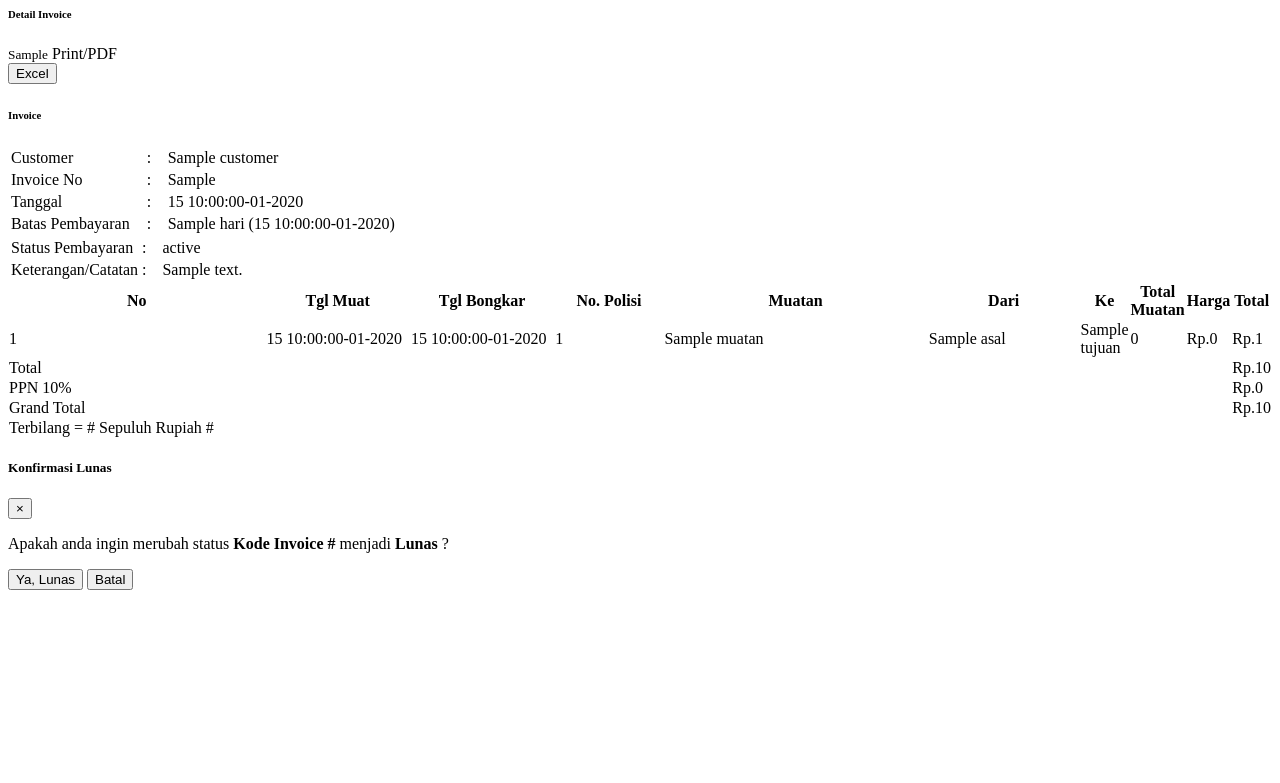
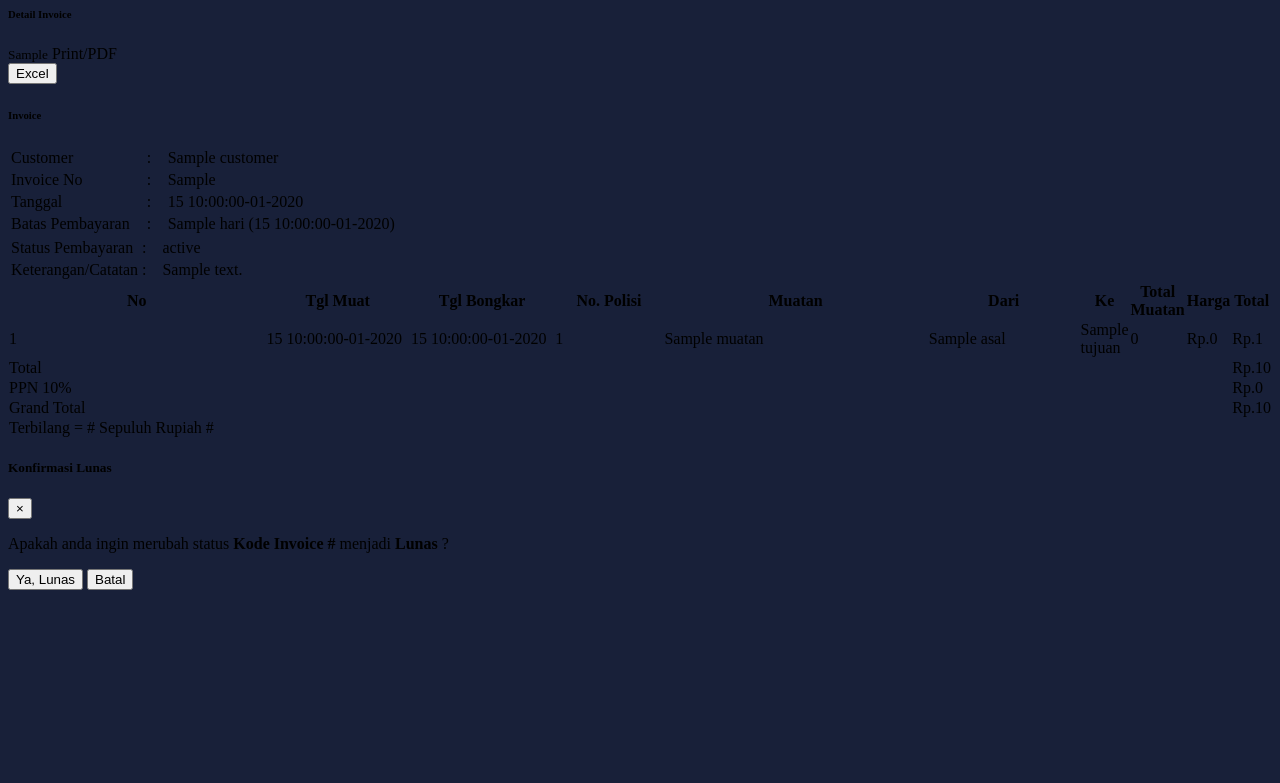
Before and after one commit to aldiindrawan12/skb_revisi, a CodeIgniter app: the page made by application/views/detail/invoice.php in a window 1280 px wide. Shown: the top 783 px of the page. Run offline with CodeIgniter, Linux system fonts and the light colour scheme; the template is opened without the code that fills it: most values are stand-ins (such as "Sample title", 1, 10 or a date in 2020).

Commit message:
Update invoice.php

```diff
--- a/application/views/detail/invoice.php
+++ b/application/views/detail/invoice.php
@@ -34,31 +34,40 @@
     }
 ?>
 <!-- Basic Card Example -->
-<div class="card shadow mb-4 ml-5 mr-5 p-1 mt-5">
-    <div class="card-header py-3 row mt-3">
-        <h6 class="m-0 font-weight-bold text-primary col-md-6">Detail Invoice</h6>
+<body class=" p-5 mt-5" style='background-color:#182039';>
+<div class="card shadow text-light" style='background-color:#182039';>
+    <div class="card-header py-3 mt-3" style='background-color:#182039';>
+    <a href="<?= base_url("index.php/home/invoice_customer")?>" class="btn btn-danger btn-circle btn-sm">
+            <i class="fas fa-times"></i>
+        </a>
+        <h6 class="m-0 font-weight-bold text-light ">Detail Invoice</h6>
         <span class="mr-3"><small><?= $invoice[0]["user_invoice"]?></small></span>
-        <a class="btn btn-primary btn-sm mr-3 btn-icon-split" onclick="cetak_invoice()">
+        <a class="btn btn-primary btn-sm mr-3 btn-icon-split float-right" onclick="cetak_invoice()">
             <span class="icon text-white-100">
                 <i class="fas fa-print"></i>
             </span>
             <span class="text">Print/PDF</span>
         </a>
+        <a class="float-right">
         <form method="POST" action="<?= base_url("index.php/print_berkas/detail_invoice_excel/")?>" id="convert_form" class="mr-3">
             <input type="hidden" name="file_content" id="file_content">
-            <button type="submit" name="convert" id="convert" class="btn btn-primary btn-sm btn-icon-split">
+            <button type="submit" name="convert" id="convert" class="btn btn-success btn-sm btn-icon-split">
                 <span class="icon text-white-100">
                     <i class="fas fa-print"></i>
                 </span>
                 <span class="text">Excel</span>
             </button>
         </form>
-        <a href="<?= base_url("index.php/home/invoice_customer")?>" class="btn btn-danger btn-circle btn-sm">
-            <i class="fas fa-times"></i>
         </a>
+
+
+
+
+
+
     </div>
     <div class="card-body">
-            <div class="container small">
+            <div class="container small ">
                 <div class="py-3">
                     <h6 class="m-0 font-weight-bold text-center">Invoice</h6>
                 </div>
@@ -115,7 +124,7 @@
                 </div>
                 <div class="card-body">
                     <div class="table-responsive">
-                        <table class="table table-bordered" width="100%" cellspacing="0" id="Table-Data-Invoice">
+                        <table class="table table-bordered text-light" width="100%" cellspacing="0" id="Table-Data-Invoice">
                             <thead>
                                 <tr>
                                     <th class="text-center" width="25%" scope="col">No</th>
@@ -204,8 +213,10 @@
                     </div>
                 </div>
                 <!-- end pop up update status invoice -->
+                                </body>
+                <script src="<?=base_url("assets/vendor/jquery/jquery.min.js")?>"></script>
 
-                <script src="<?=base_url("assets/vendor/jquery/jquery.min.js")?>"></script>
+
 
 <script type="text/javascript">
     $(document).ready(function() {
```
